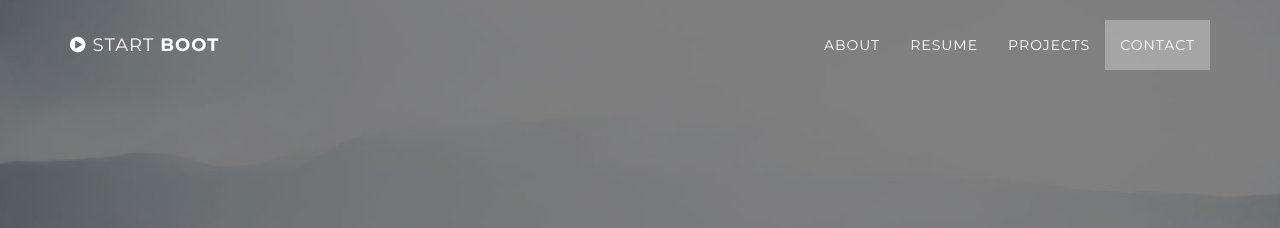
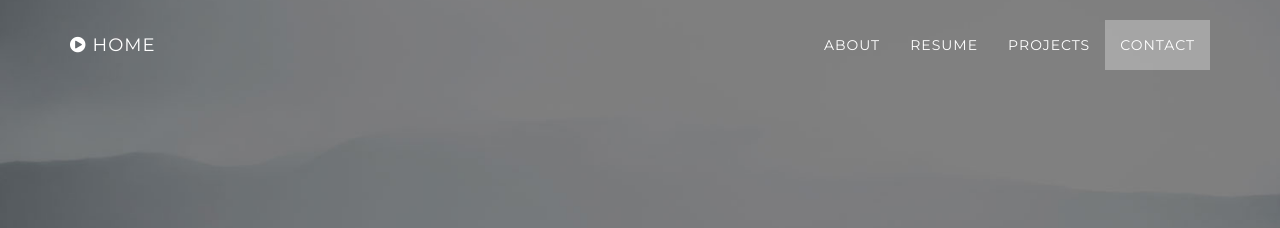
Before and after one commit to Crozza71/Crozza71.github.io, a Jekyll site: the page built from index.html, in a window 1280 px wide. Shown: the top 228 px of the page. Built offline with Jekyll 4.4.1, drawn with Linux system fonts in a browser that asks for light colours.

Commit message:
start on nav

```diff
--- a/_includes/nav.html
+++ b/_includes/nav.html
@@ -6,7 +6,7 @@
                     <i class="fa fa-bars"></i>
                 </button>
                 <a class="navbar-brand page-scroll" href="#page-top">
-                    <i class="fa fa-play-circle"></i>  <span class="light">Start</span> Boot
+                    <i class="fa fa-play-circle"></i>  <span class="light">Home</span>
                 </a>
             </div>
 
```
